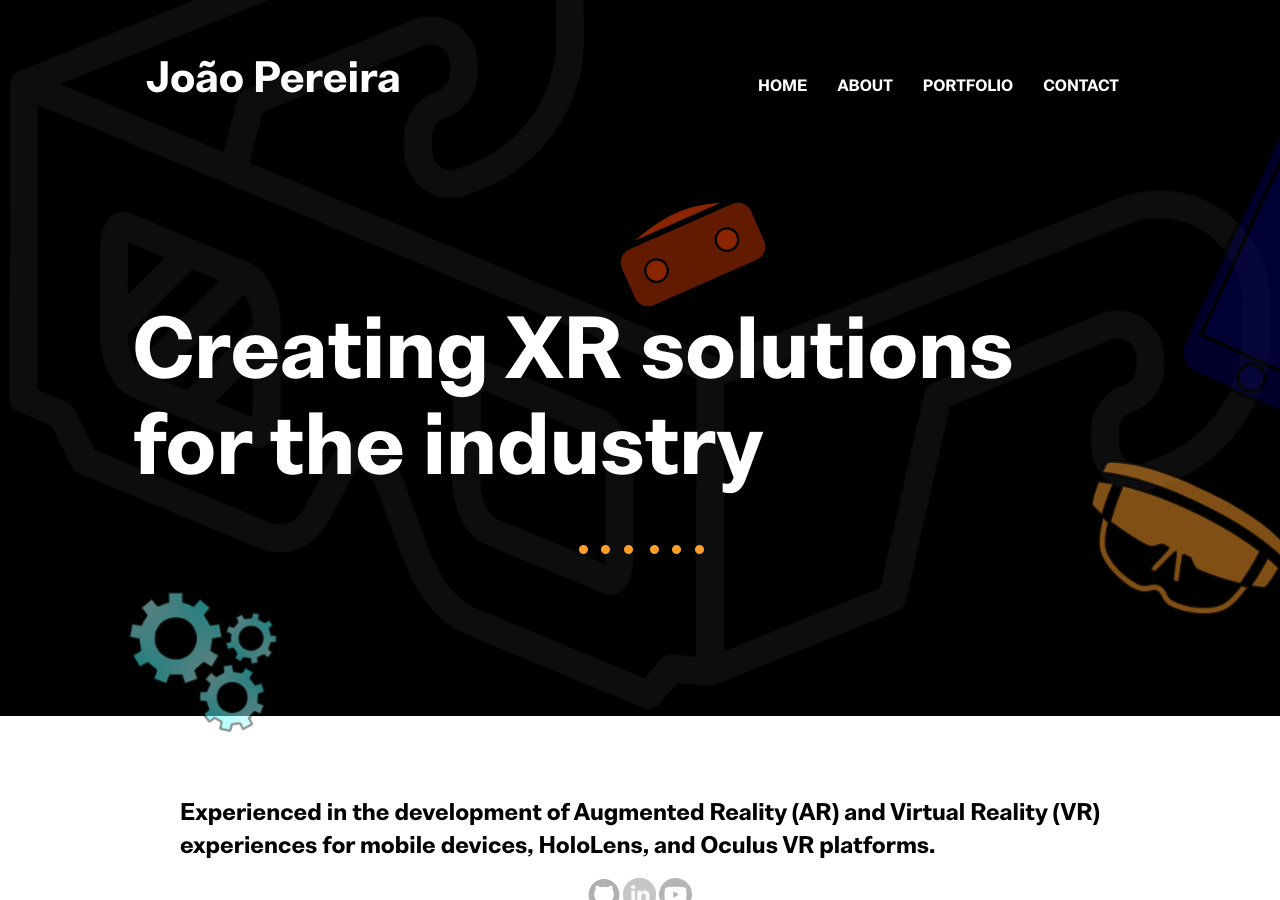
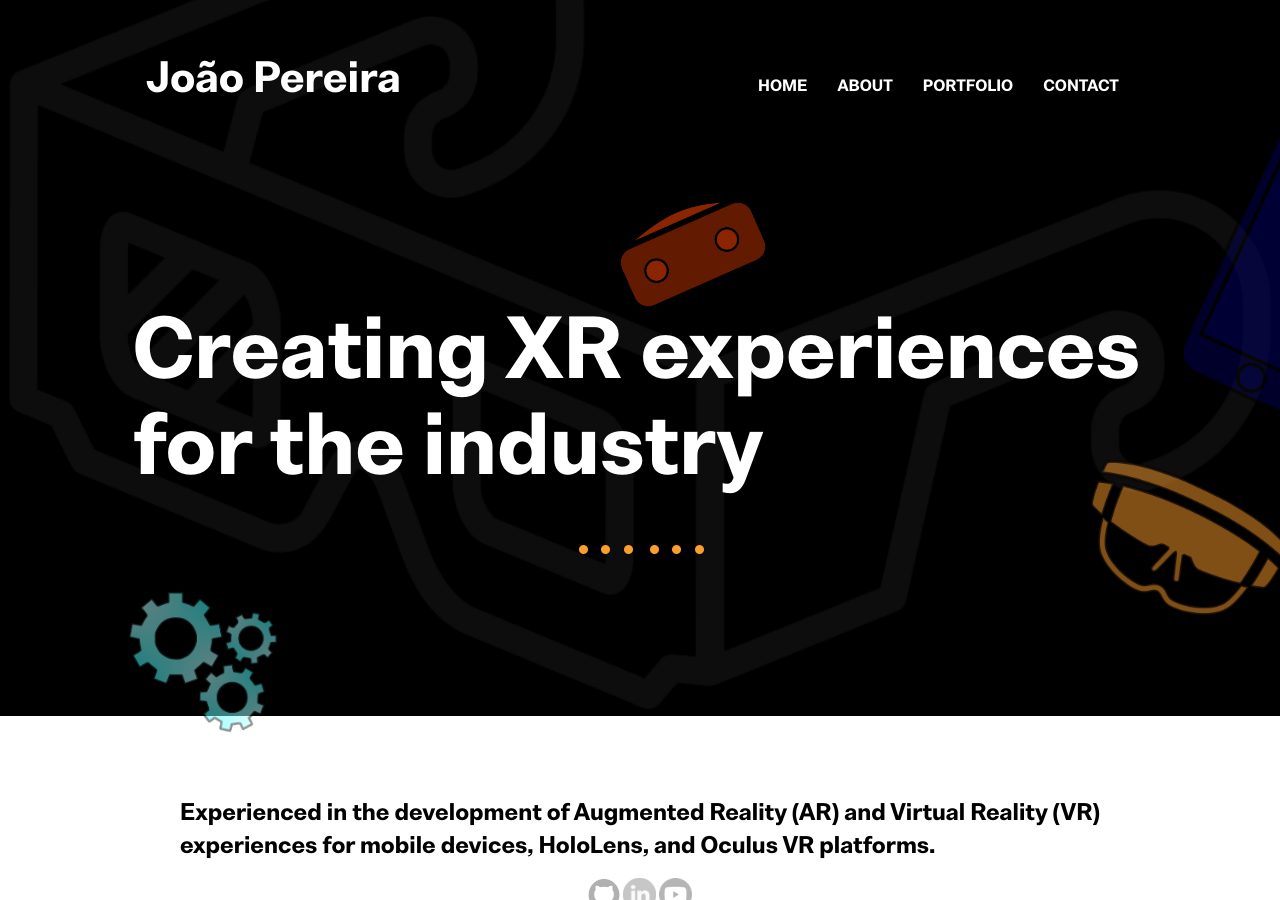
Before and after one commit to joaoadpereira/joaopereira.xyz, a Jekyll site: the page built from index.html, in a window 1280 px wide and 900 px high. Built offline with Jekyll 4.4.1, drawn with Linux system fonts in a browser that asks for light colours; some of the changed text lies outside the part shown.

```diff
--- a/_data/settings.yml
+++ b/_data/settings.yml
@@ -7,7 +7,7 @@
 description: Website João Pereira
 email: joaoadelino.pereira@gmail.com
 # phone: +880 2544 658 256
-address: Tampere, Finland
+address: Portugal
 #copyright: Copyright &copy; 2020 Designed by [Themefisher](https://themefisher.com) & Developed by [Getjekyllthemes](https://getjekyllthemes.com)
 
 menu:
@@ -41,7 +41,7 @@
 hero:
   hero-title: |
 
-    Creating XR solutions
+    Creating XR experiences
     for the industry
 
 
--- a/_includes/head.html
+++ b/_includes/head.html
@@ -10,6 +10,9 @@
   <meta name="author" content="{{ . }}">
   {% endif %}
 
+
+  <link rel="icon" href="{{ '/assets/images/favicon.ico' | relative_url }}" type="image/x-icon">
+
   <!-- ** Plugins Needed for the Project ** -->
   {% for css in site.data.plugins.css %}
   <link rel="stylesheet" href="{{ css | relative_url }}">
@@ -17,6 +20,8 @@
 
   <!-- Main Stylesheet -->
   <link href="{{ '/assets/scss/style.css' | relative_url }}" rel="stylesheet">
+
+
 
   <!--Favicon-->
   <!--
```
Also changed, not shown: assets/images/favicon.ico (added).
